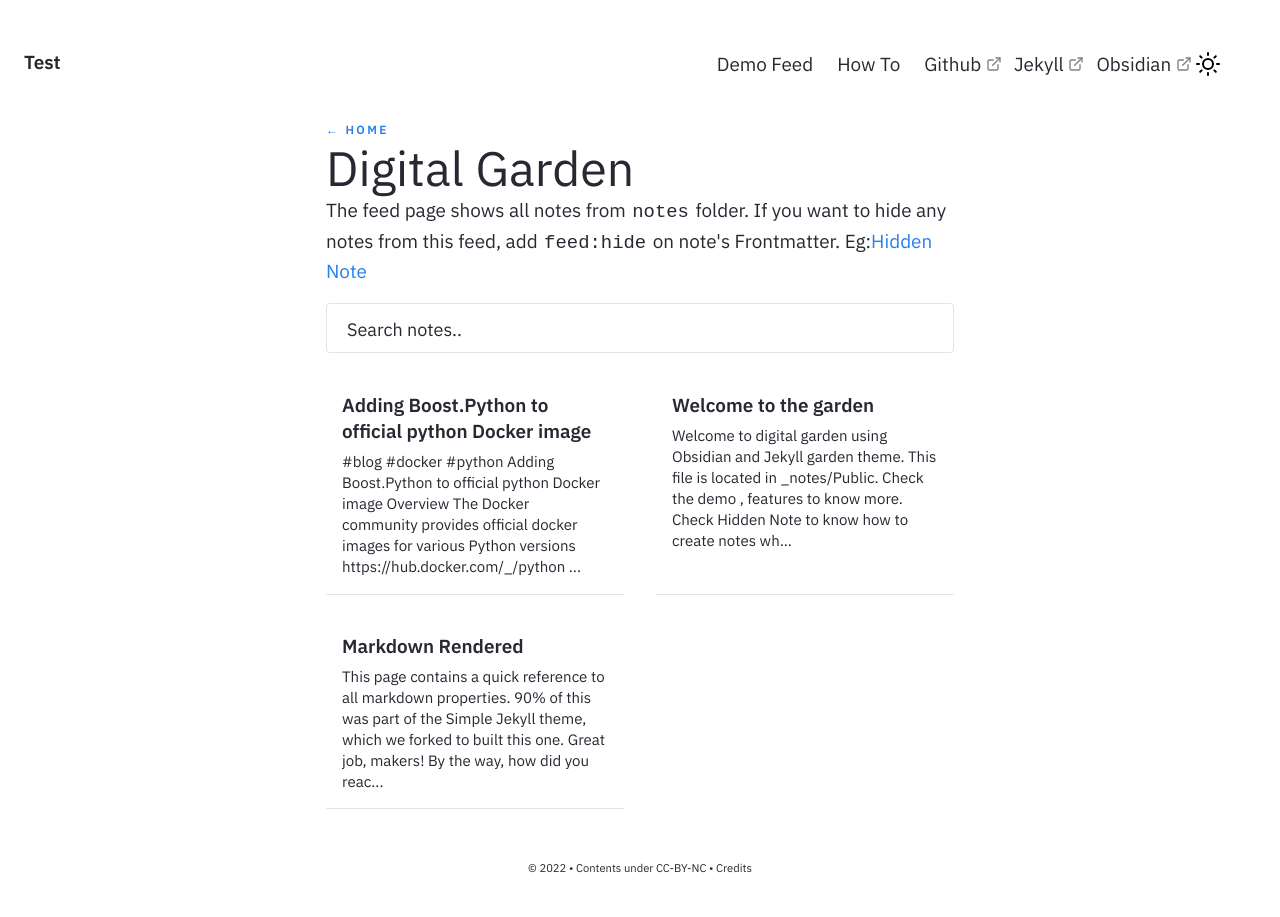
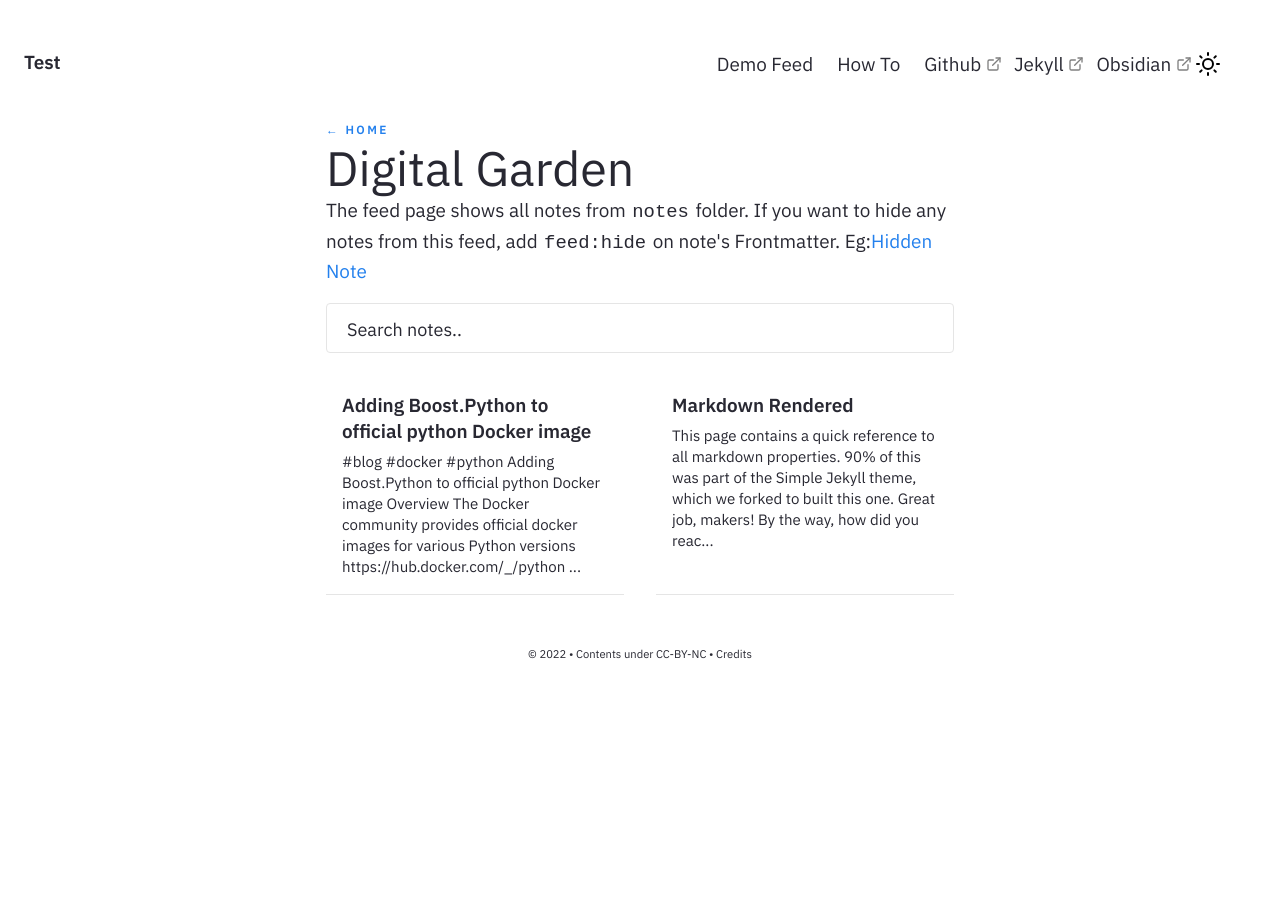
Before and after one commit to akanstantsinau/akanstantsinau.github.io, a Jekyll site: the page built from pages/notes.md, in a window 1280 px wide. Built offline with Jekyll 4.4.1, drawn with Linux system fonts in a browser that asks for light colours.

Commit message:
Some fixes

```diff
--- a/_notes/Public/Welcome to the garden.md
+++ /dev/null
@@ -1,9 +0,0 @@
----
-title : Welcome to the garden
-feed: show
-date : 15-04-2021
----
-
-Welcome to digital garden using Obsidian and Jekyll garden theme. This file is located in `_notes/Public`. Check the <a href="{{'/notes' | relative_url}}"> demo </a>, <a href="{{'/post/features' | relative_url}}"> features </a> to know more.
-
-Check [[Hidden Note]] to know how to create notes which won't appear on the feed!
```
Also changed, not shown: _notes/Public/Adding Boost.Python to official python Docker image.md (+1 -2 lines).
